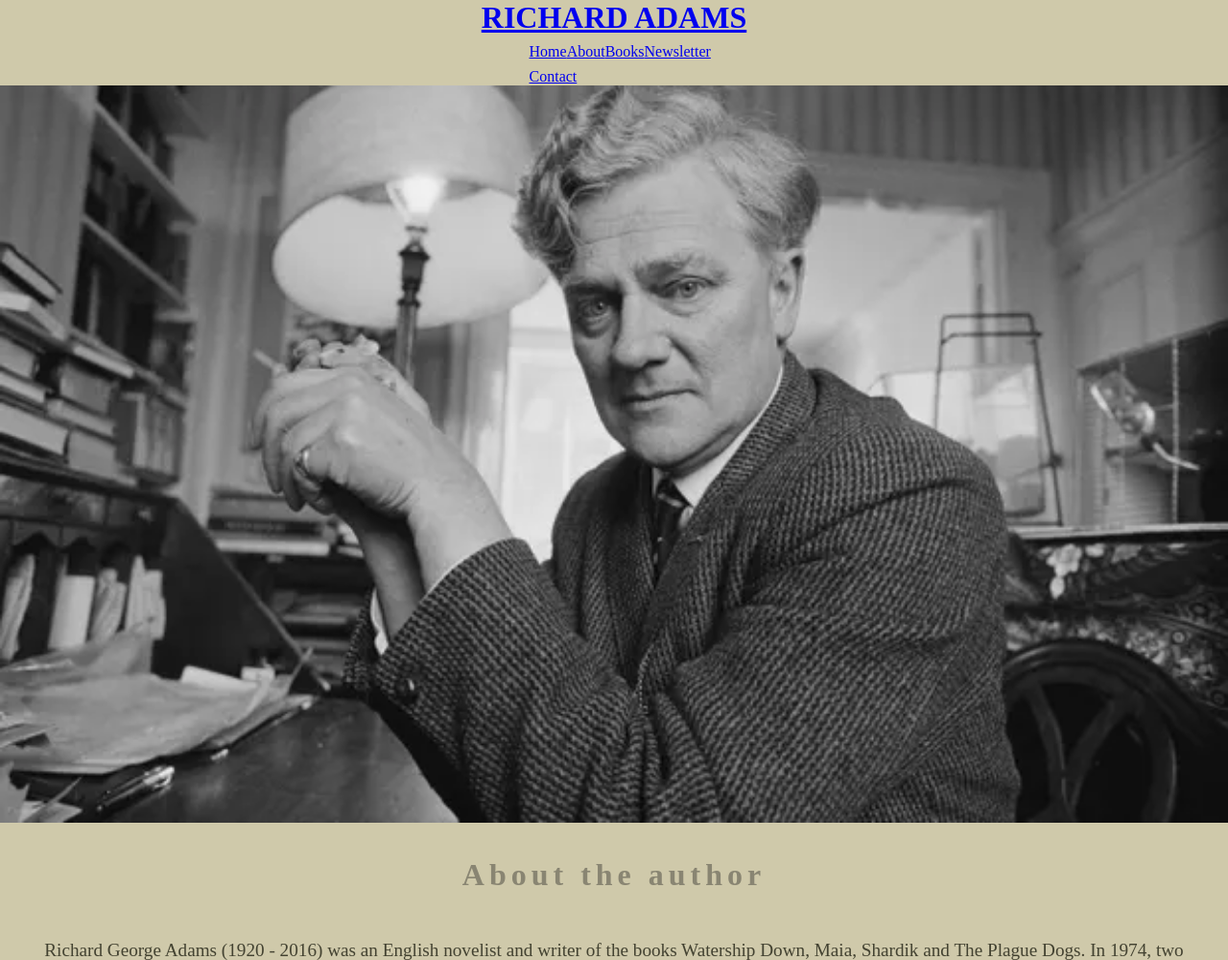
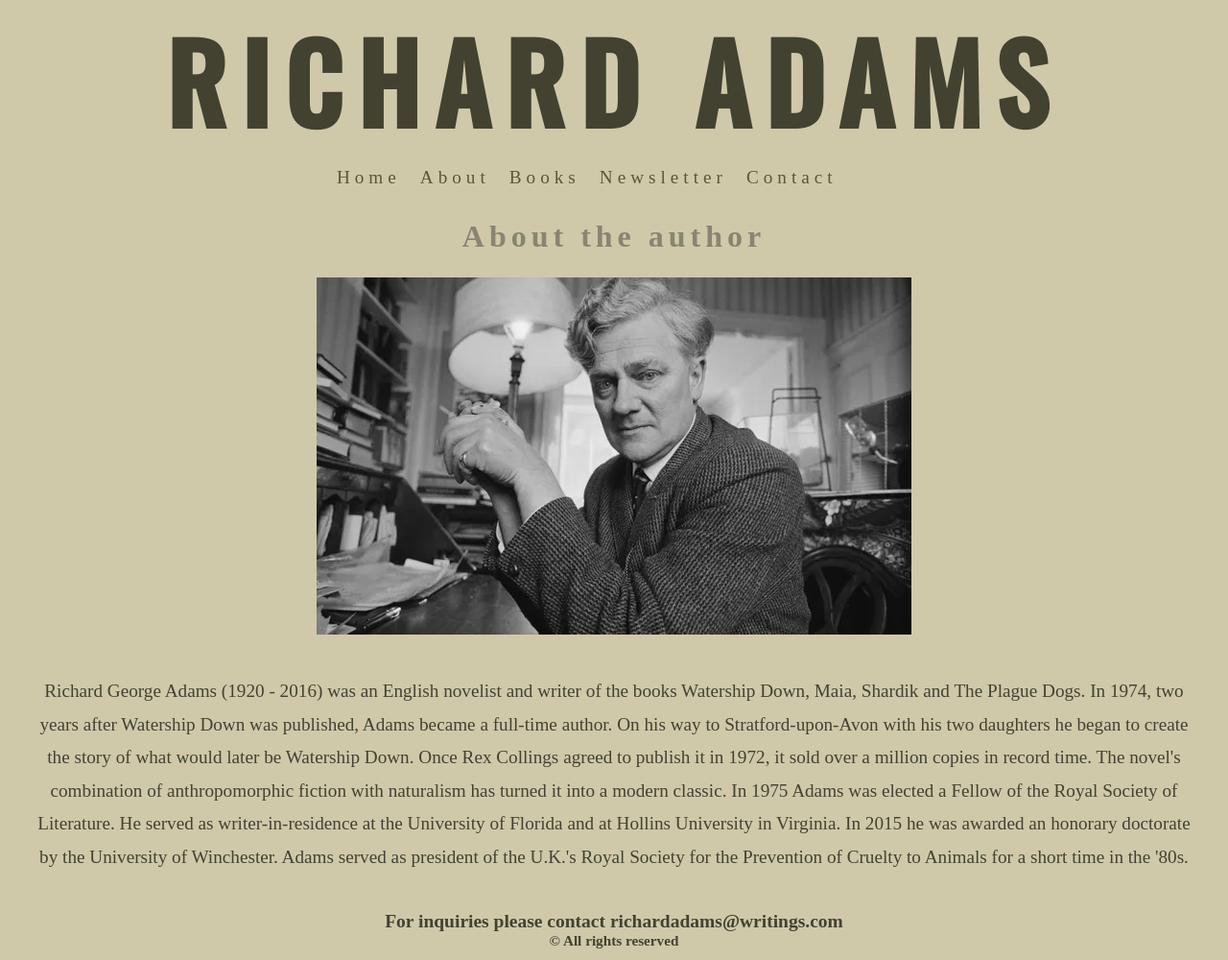
Before and after one commit to MikaelaEstefan/RichardAdams, a plain HTML site: page pages/about.html in a window 1280 px wide. Shown: the top 1000 px of the page at 96% size. Drawn offline with nearby package versions, Linux system fonts and the light colour scheme; a web font is replaced by a local one.

Commit message:
about changes

```diff
--- a/pages/about.html
+++ b/pages/about.html
@@ -17,37 +17,44 @@
 
     <!-- banner principal -->
     <header>
+      <div class="title-about">
         <a href="../index.html"> <h1>RICHARD ADAMS</h1></a>
+      </div>
         <nav>
+          <div class="container-1">
               <ul>
                   <li>
                       <a href="../index.html"> Home </a>
                   </li>
                   <li>
-                    <a href="about.html"> About </a>
+                      <a href="../pages/about.html"> About </a>
                   </li>
                   <li>
-                    <a href="books.html"> Books</a>
+                      <a href="../pages/books.html"> Books</a>
                   </li>
                   <li>
-                    <a href="newsletter.html"> Newsletter </a>
+                      <a href="../pages/newsletter.html"> Newsletter </a>
                   </li>
                   <li>
-                    <a href="contact.html"> Contact</a>
+                      <a href="../pages/contact.html"> Contact</a>
                   </li>
               </ul>
+          </div>
         </nav>
     </header>
 
     <!-- contenido principal -->
     <main>
-        <div>
+      <h1 class="firstLine">About the author</h1>
+      <div class="container-3">
+        <div class="img-bio">
             <img class="richardAdams" src="../img/richardAdams.png" alt="imagen de referencia de Richard Adams">
-            <h1 class="firstLine">About the author</h1>
         </div>
         <div class="parrafo-uno">
             <p>Richard George Adams (1920 &#45; 2016) was an English novelist and writer of the books Watership Down, Maia, Shardik and The Plague Dogs. In 1974, two years after Watership Down was published, Adams became a full-time author. On his way to Stratford-upon-Avon with his two daughters he began to create the story of  what would later be Watership Down.
             Once Rex Collings agreed to publish it in 1972, it sold over a million copies in record time. The novel&#39;s combination of anthropomorphic fiction with naturalism has turned it into a modern classic. In 1975 Adams was elected a Fellow of the Royal Society of Literature.  He served as writer-in-residence at the University of Florida and at Hollins University in Virginia. In 2015 he was awarded an honorary doctorate by the University of Winchester. Adams served as president of the U.K.&#39;s Royal Society for the Prevention of Cruelty to Animals for a short time in the &#39;80s.</p>
+        </div>
+      </div>
     </main>
 
     <!-- pie de pagina -->
```
Lines whose indentation alone changed are shown as unchanged.
